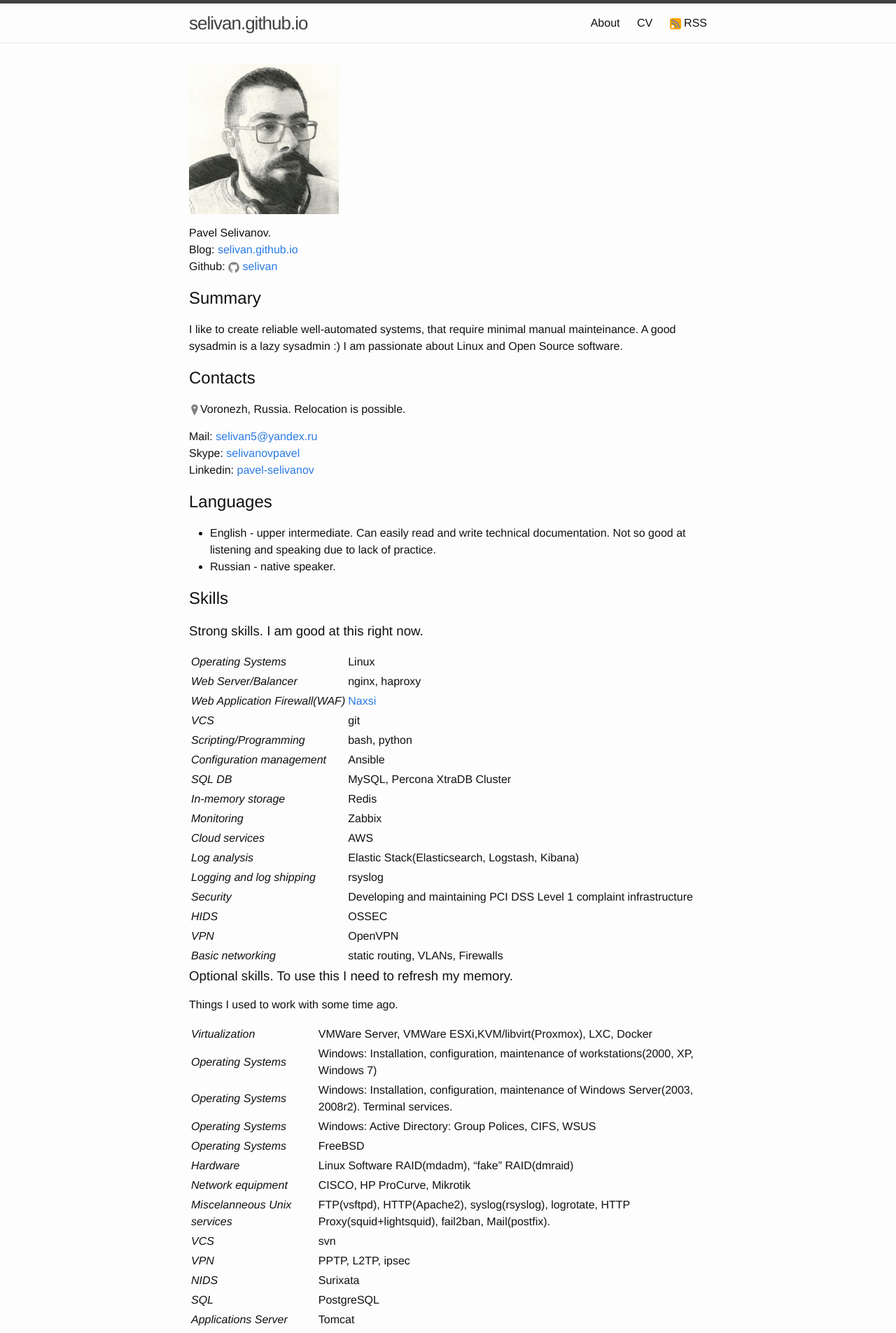
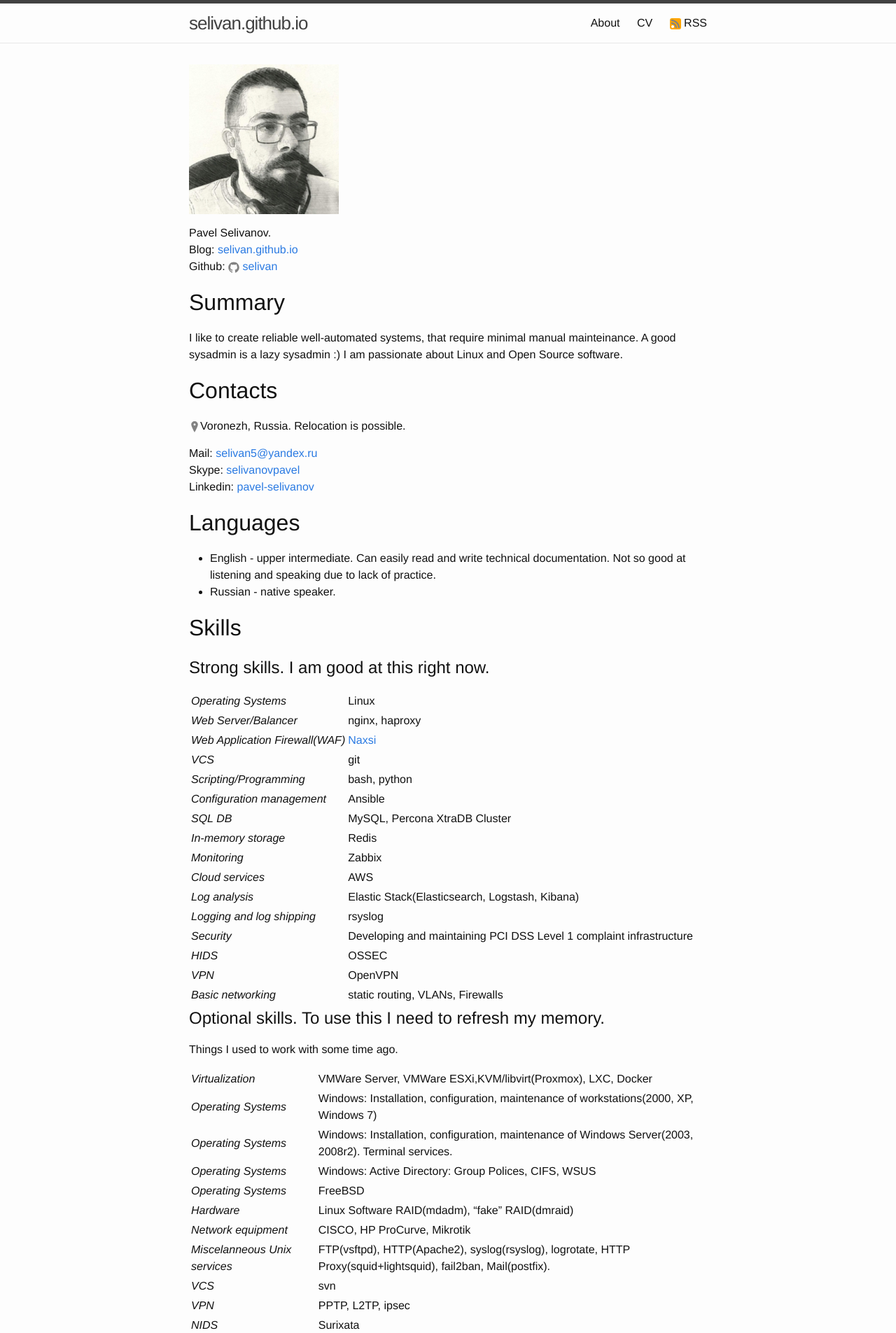
Before and after one commit to selivan/selivan.github.io, a Jekyll site: the page built from cv/index.md, in a window 1280 px wide. Shown: the top 1905 px of the page at 70% size. Built offline with Jekyll 4.4.1, drawn with Linux system fonts in a browser that asks for light colours.

Commit message:
/cv: changed headers level

```diff
--- a/cv/index.md
+++ b/cv/index.md
@@ -10,24 +10,24 @@
 Blog: [selivan.github.io](https://selivan.github.io)\\
 Github: <a href="https://github.com/{{ include.username }}"><span class="icon icon--github">{% include icon-github.svg %}</span>selivan</a>
 
-## Summary
+# Summary
 
 I like to create reliable well-automated systems, that require minimal manual mainteinance. A good sysadmin is a lazy sysadmin :) I am passionate about Linux and Open Source software.
 
-## Contacts
+# Contacts
 <span class="icon">{% include point-on-map.svg %}</span>Voronezh, Russia. Relocation is possible.
 
 Mail: [selivan5@yandex.ru](selivan5@yandex.ru)\\
 Skype: [selivanovpavel](skype:selivanovpavel)\\
 Linkedin: [pavel-selivanov](https://www.linkedin.com/in/pavel-selivanov-9b8398ba/)
 
-## Languages
+# Languages
 * English - upper intermediate. Can easily read and write technical documentation. Not so good at listening and speaking due to lack of practice.
 * Russian - native speaker.
 
-## Skills
+# Skills
 
-### Strong skills. I am good at this right now.
+## Strong skills. I am good at this right now.
 
 | _Operating Systems_ | Linux |
 | _Web Server/Balancer_ | nginx, haproxy |
@@ -46,7 +46,8 @@
 | _VPN_ | OpenVPN |
 | _Basic networking_ | static routing, VLANs, Firewalls |
 
-### Optional skills. To use this I need to refresh my memory.
+## Optional skills. To use this I need to refresh my memory.
+
 Things I used to work with some time ago.
 
 | _Virtualization_ | VMWare Server, VMWare ESXi,KVM/libvirt(Proxmox), LXC, Docker |
@@ -69,11 +70,11 @@
 | _Programming_ | C, PHP |
 | _Backup_ | Bacula |
 
-## Communication skills
+# Communication skills
   * Team player
   * Experience in working by Agile methodology SCRUM
 
-## Expirience
+# Expirience
 
 * 2015 - present time. [s.r.o. Unitpay](https://unitpay.ru)
   * Development and support of AWS-based infrastructure that was certified for PCI DSS Compliance Level 1
@@ -106,7 +107,7 @@
   * Maintenance of Windows(2000, XP) workstations: network, office programs, bank clients, printers/scanners
   * Maintenance of the physical LAN structure
 
-## Certifications
+# Certifications
 
 * CISCO CCNA(passed the exam in June 2014, valid until July 2017). Verification Number: 418424169331DNCH. Check URL: [www.ciscocertificates.com/verify.cfm](https://www.ciscocertificates.com/verify.cfm)
 * Microsoft Certifications:
@@ -114,7 +115,7 @@
   * 290  Managing and Maintaining a Microsoft Windows Server 2003 Environment
 Check URL: [mcp.microsoft.com/authenticate/validatemcp.aspx](https://mcp.microsoft.com/authenticate/validatemcp.aspx), Transcript ID 858475, Access Code selivan86
 
-## Education
+# Education
 
 * University degree 2003-2009
 University: Voronezh State University\\
```
